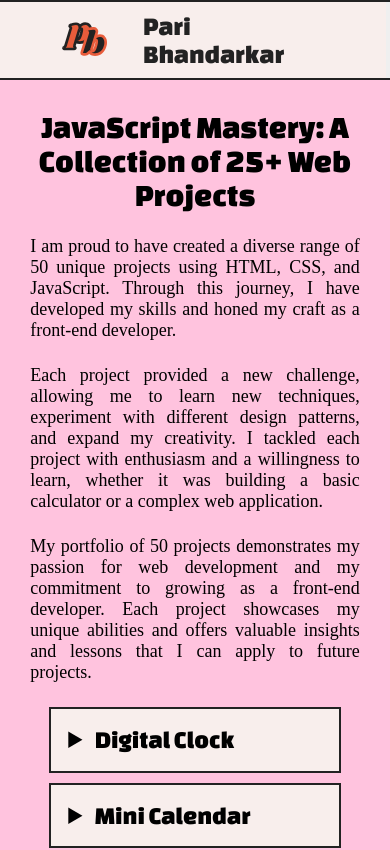
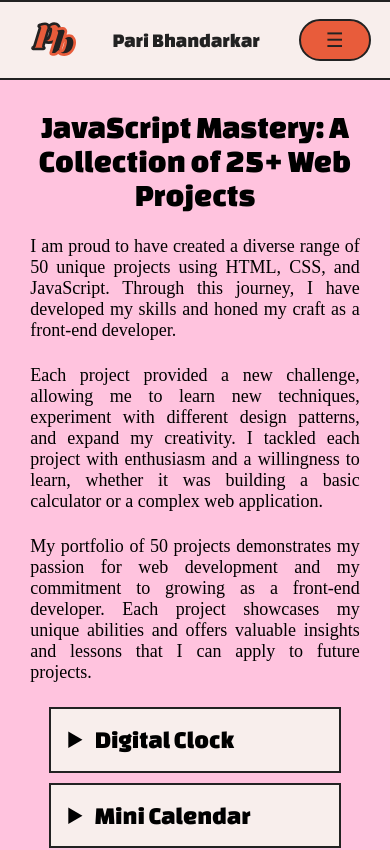
Before and after one commit to paribhandarkar/portfolio, a React (Create React App) app: page /mini-projects in a window 390 px wide. Shown: the top 850 px of the page. Built offline with nearby package versions, Linux system fonts and the light colour scheme; a web font is replaced by a local one.

Commit message:
made navbar responsive

```diff
--- a/src/common components/NavBar.css
+++ b/src/common components/NavBar.css
@@ -73,21 +73,54 @@ a:hover {
 
 .mobile-menu-icon {
   display: none;
+  right: 10px;
+}
+
+.misc-nav {
+  display: flex;
+  align-items: center;
 }
 
 @media screen and (max-width: 768px) {
   .nav-section {
-    display: none;
+    flex-direction: column;
+    height: auto;
+    margin: auto;
+    gap: 20px;
   }
 
-  .nav-section-mobile{
-    display: block;
-    transition: all 0.5s ease-out;
-    width: 100%;
+  /* .logo-section{
+    flex-direction: column;
+  } */
+
+  .navbar {
+    flex-direction: column;
+    align-items: center;
   }
 
-  .mobile-menu-icon{
+  .logo-section {
+    width: 100%;
+    justify-content: space-around;
+  }
+
+  .logo-heading{
+    font-size: 20px;
+  }
+
+  .misc-nav {
+    display: flex;
+    align-items: center;
+  }
+  .mobile-menu-icon {
     display: block;
-    outline: none;
+    background-color: var(--orange);
+    color: var(--black);
+    border: var(--border);
+    border-radius: 30px;
+    padding: 7px 25px;
+    font-family: var(--heading-text);
+    font-size: 20px;
+    /* margin-top: 25px; */
+    cursor: pointer;
   }
 }
--- a/src/common components/NavBar.js
+++ b/src/common components/NavBar.js
@@ -1,33 +1,77 @@
-import React, { useState } from "react";
+import React, { useState, useEffect } from "react";
 import logo from "./logo.svg";
 import "./NavBar.css";
 import { NavLink } from "react-router-dom";
 import bars from "./bars-solid.svg";
-import cross from "./rectangle-xmark-regular.svg";
+// import cross from "./rectangle-xmark-regular.svg";
 
 const NavBar = () => {
-  const [isMobile, setIsMobile] = useState(false);
+  const [toggleMenu, setToggleMenu] = useState(false);
+  const [screenWidth, setScreenWidth] = useState(window.innerWidth);
+  const [text, setText] = useState("☰");
+
+  function toggleNav() {
+    setToggleMenu(!toggleMenu);
+    if (text === "☰") {
+      setText("X");
+    } else {
+      setText("☰");
+    }
+  }
+
+  useEffect(() => {
+    const changeWidth = () => {
+      setScreenWidth(window.innerWidth);
+    };
+
+    window.addEventListener("resize", changeWidth);
+
+    // clean up function
+    return () => {
+      window.removeEventListener("resize", changeWidth);
+    };
+  }, []);
+
   return (
     <div className="navbar">
       <div className="logo-section">
-        <img src={logo} alt="logo" className="logo-img" />
-        <h1 className="logo-heading">Pari Bhandarkar</h1>
+        <div className="misc-nav">
+          <img src={logo} alt="logo" className="logo-img" />
+          <h1 className="logo-heading">Pari Bhandarkar</h1>
+        </div>
+        <button onClick={toggleNav} className="mobile-menu-icon">
+          {text}
+        </button>
       </div>
-      {/* <div className="nav-section"> */}
-      <div className={isMobile ? "nav-section-mobile" : "nav-section"}>
-        <NavLink to="/">Work</NavLink>
-        <NavLink to="/about">About</NavLink>
-        <NavLink to="/contact">Contact</NavLink>
-      </div>
-      <button className="mobile-menu-icon">
-        {isMobile ? (
-          <img src={bars} alt="nav-icon" />
-        ) : (
-          <img src={cross} alt="x-bar" />
-        )}
-      </button>
+
+      {(toggleMenu || screenWidth > 750) && (
+        <>
+          <div className="nav-section">
+            <NavLink to="/" className="nav-actual-link">
+              Work
+            </NavLink>
+            <NavLink to="/about" className="nav-actual-link">
+              About
+            </NavLink>
+            <NavLink to="/contact" className="nav-actual-link">
+              Contact
+            </NavLink>
+          </div>
+        </>
+      )}
     </div>
   );
 };
 
 export default NavBar;
+
+{
+  /* <div className={isMobile ? "nav-section-mobile" : "nav-section"}> */
+}
+{
+  /* {isMobile ? (
+          <img src={bars} alt="nav-icon" />
+        ) : (
+          <img src={cross} alt="x-bar" />
+        )} */
+}
```
Also changed, not shown: src/work/projects/VideoStaple.js (added, +17 -0 lines).
